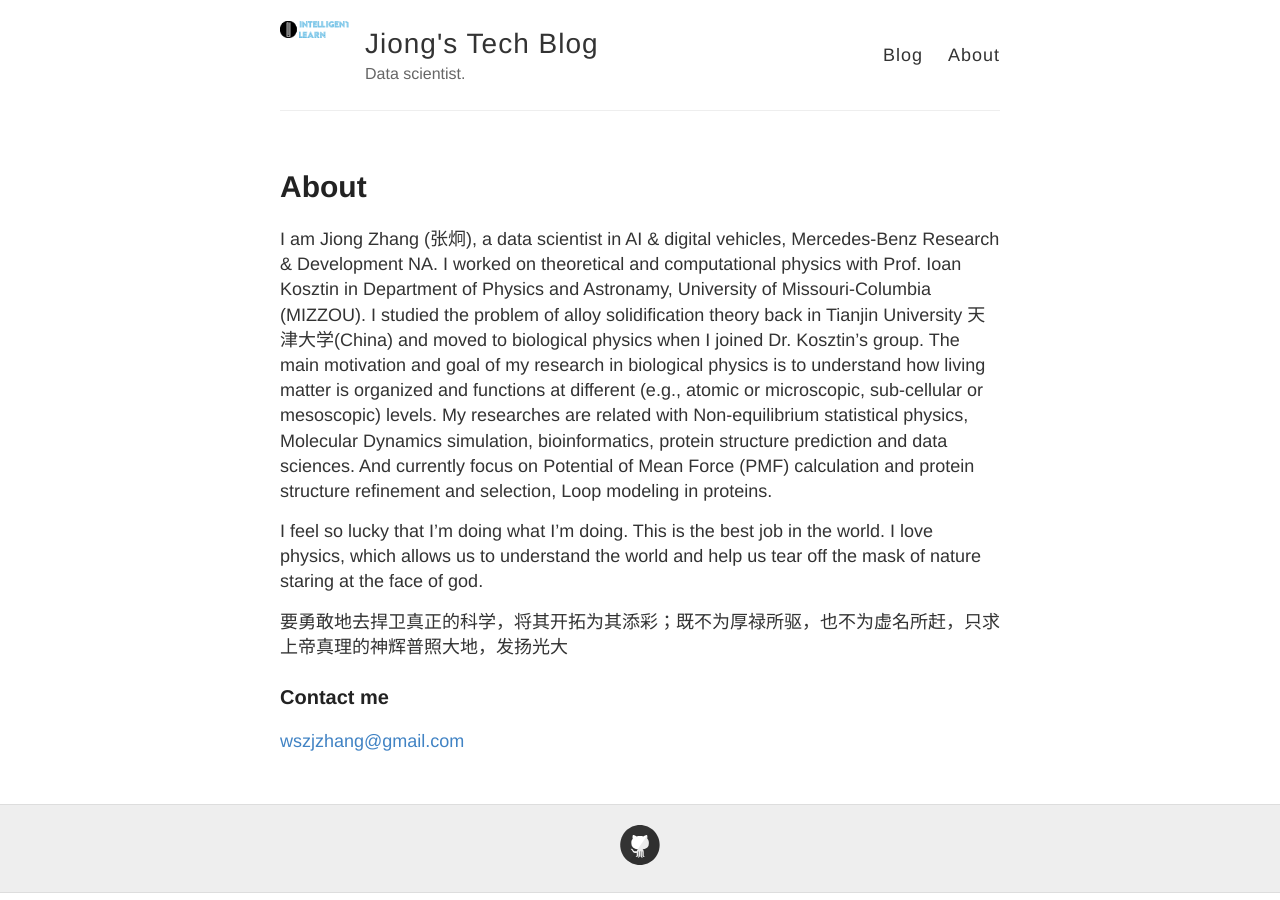
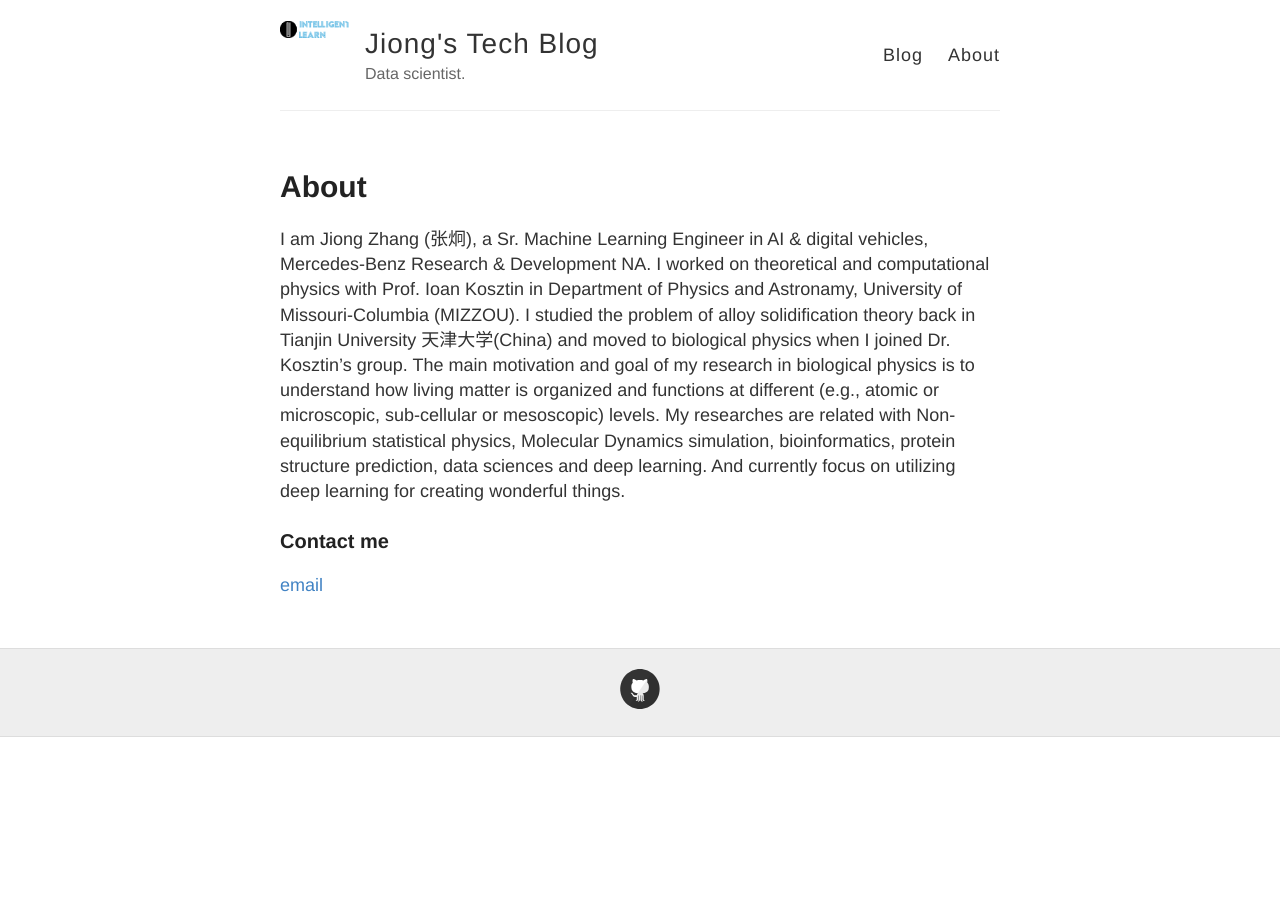
Before and after one commit to jionglearningzhang/jionglearningzhang.github.io, a Jekyll site: the page built from about.md, in a window 1280 px wide. Built offline with Jekyll 4.4.1, drawn with Linux system fonts in a browser that asks for light colours.

Commit message:
update aboutme

```diff
--- a/about.md
+++ b/about.md
@@ -4,15 +4,9 @@ title: About
 permalink: /about/
 ---
 
-I am Jiong Zhang (张炯), a data scientist in AI & digital vehicles, Mercedes-Benz Research & Development NA. I worked on theoretical and computational physics with Prof. Ioan Kosztin in Department of Physics and Astronamy, University of Missouri-Columbia (MIZZOU). I studied the problem of alloy solidification theory back in Tianjin University 天津大学(China) and moved to biological physics when I joined Dr. Kosztin's group. The main motivation and goal of my research in biological physics is to understand how living matter is organized and functions at different (e.g., atomic or microscopic, sub-cellular or mesoscopic) levels. My researches are related with Non-equilibrium statistical physics, Molecular Dynamics simulation, bioinformatics, protein structure prediction and data sciences. And currently focus on Potential of Mean Force (PMF) calculation and protein structure refinement and selection, Loop modeling in proteins.
-
-I feel so lucky that I'm doing what I'm doing. This is the best job in the world. I love physics, which allows us to understand the world and help us tear off the mask of nature staring at the face of god.
-
-
-要勇敢地去捍卫真正的科学，将其开拓为其添彩；既不为厚禄所驱，也不为虚名所赶，只求上帝真理的神辉普照大地，发扬光大
-
+I am Jiong Zhang (张炯), a Sr. Machine Learning Engineer in AI & digital vehicles, Mercedes-Benz Research & Development NA. I worked on theoretical and computational physics with Prof. Ioan Kosztin in Department of Physics and Astronamy, University of Missouri-Columbia (MIZZOU). I studied the problem of alloy solidification theory back in Tianjin University 天津大学(China) and moved to biological physics when I joined Dr. Kosztin's group. The main motivation and goal of my research in biological physics is to understand how living matter is organized and functions at different (e.g., atomic or microscopic, sub-cellular or mesoscopic) levels. My researches are related with Non-equilibrium statistical physics, Molecular Dynamics simulation, bioinformatics, protein structure prediction, data sciences and deep learning. And currently focus on utilizing deep learning for creating wonderful things.
 
 
 ### Contact me
 
-[wszjzhang@gmail.com](mailto:wszjzhang@gmail.com)
+[email](mailto:jiong.learning.zhang@gmail.com)
```
